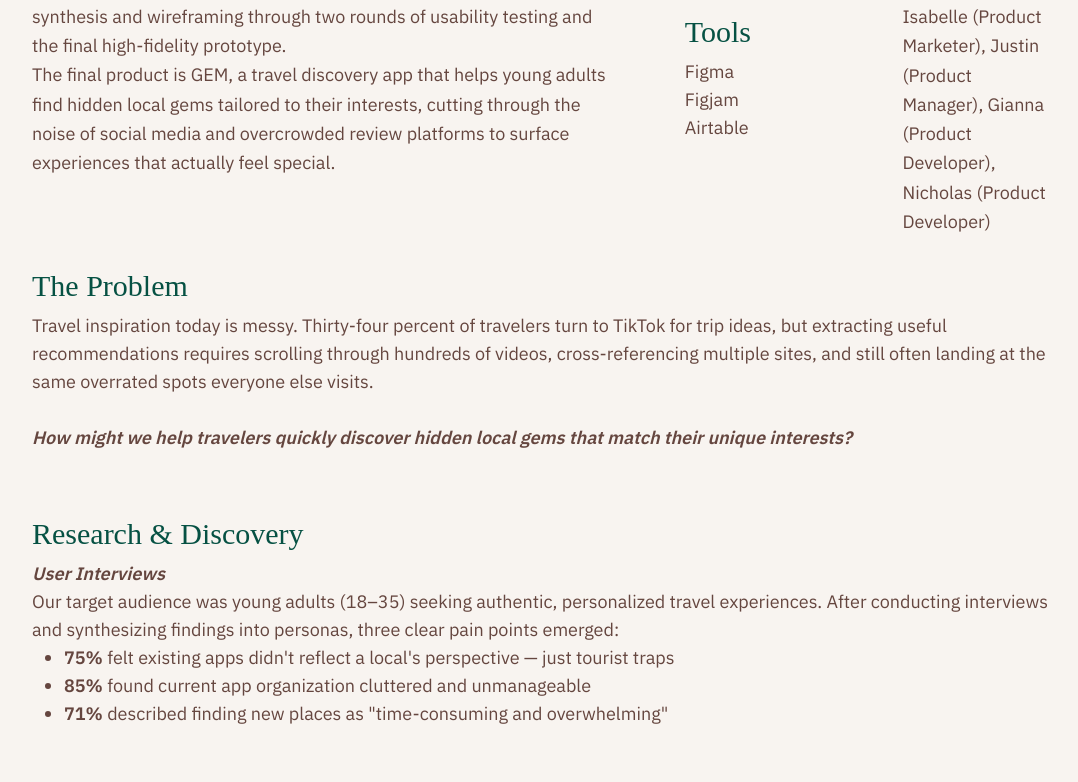
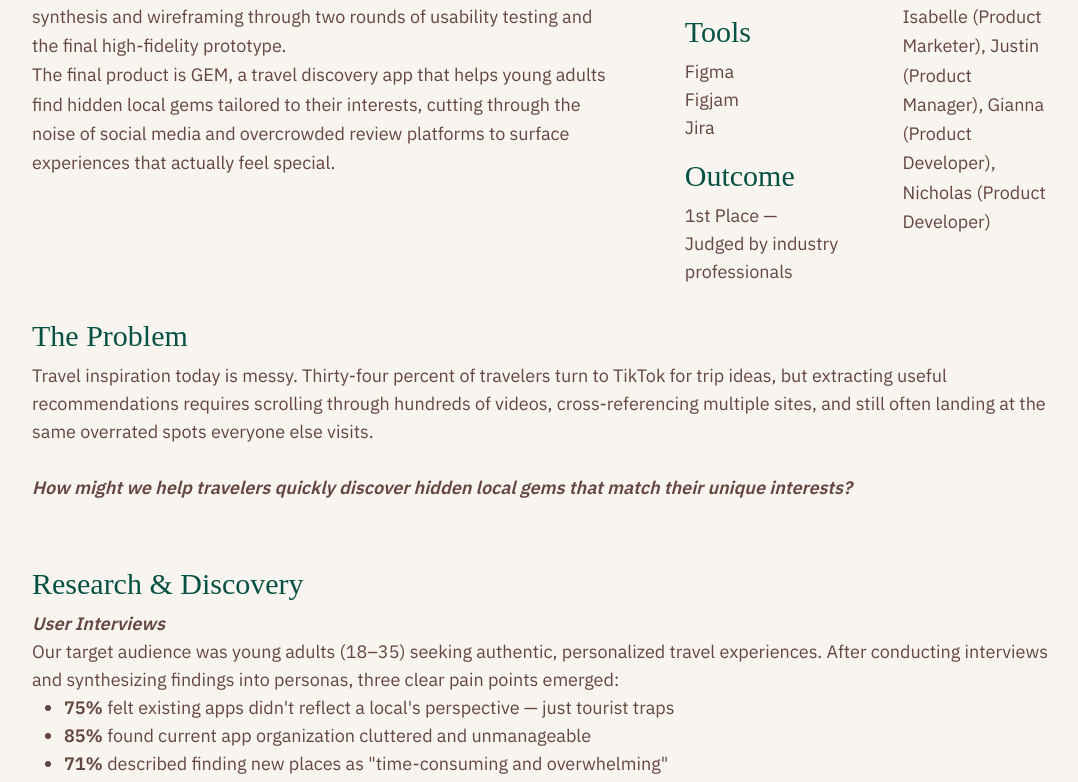
Before and after one commit to lanaramadan/lanaramadan.github.io, a Next.js app: page /gem in a window 1280 px wide. Shown: the part 838-1620 px from the top of the page, without its empty margins (96-1174 px from the left). Built offline with nearby package versions, Linux system fonts and the light colour scheme; a web font is replaced by a local one.

Commit message:
Adding outcome and tools to gem

```diff
--- a/src/app/gem/page.tsx
+++ b/src/app/gem/page.tsx
@@ -26,13 +26,14 @@ export default async function GemPage() {
             timeline="Jan 2023 – May 2023"
             duration="5 months"
             role="Product Designer"
-            tools={["Figma", "Figjam", "Airtable"]}
+            tools={["Figma", "Figjam", "Jira"]}
             team={[
               "Isabelle (Product Marketer)",
               "Justin (Product Manager)",
               "Gianna (Product Developer)",
               "Nicholas (Product Developer)",
             ]}
+            outcome="1st Place — Judged by industry professionals"
             textColor="text-[#065143]"
           />
         </div>
@@ -239,7 +240,6 @@ export default async function GemPage() {
         {/* Usability Testing */}
         <div className="px-4 md:px-32 py-8">
           <Subtitle text="Usability Testing" textColor="text-[#065143]" />
-          <Emphasis text="Key Design Decisions" />
           <p className="font-ibm-plex-sans text-text text-lg font-semibold">
             Round 1 — Mid-Fidelity
           </p>
```
